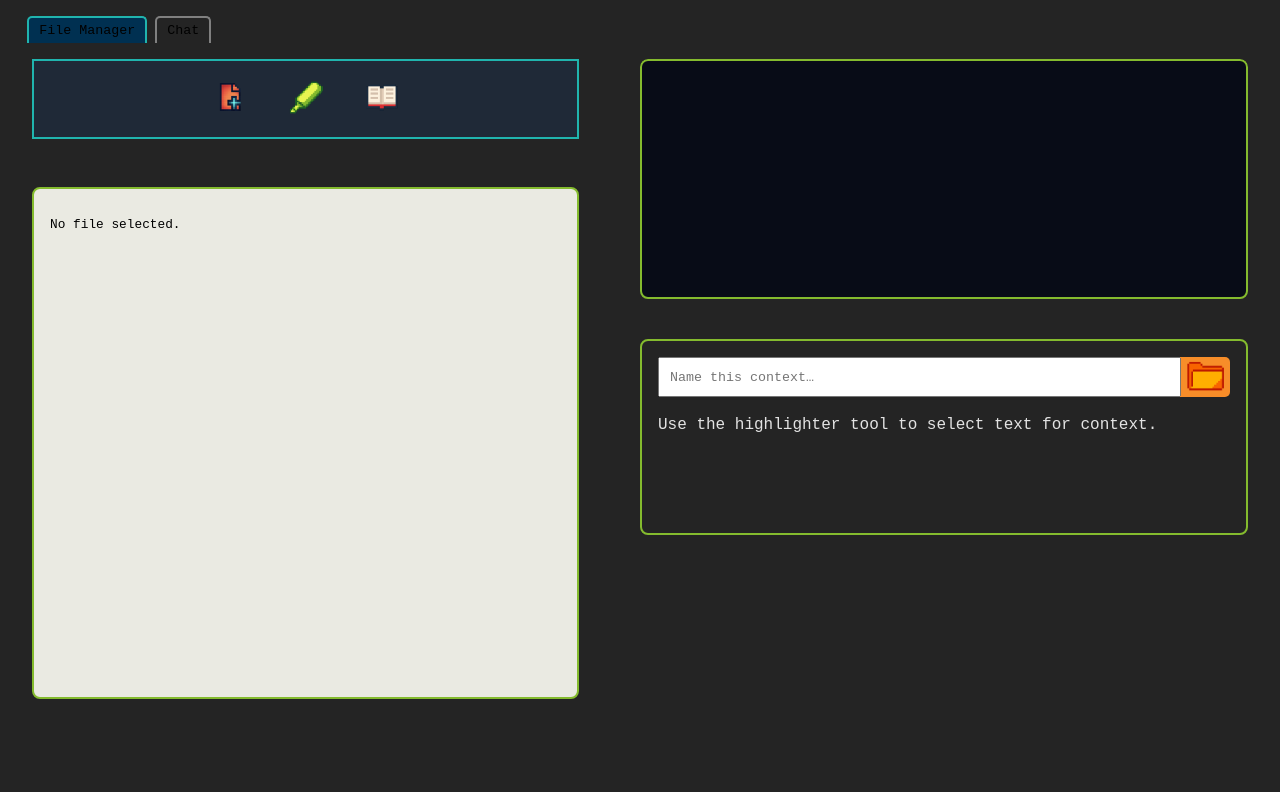
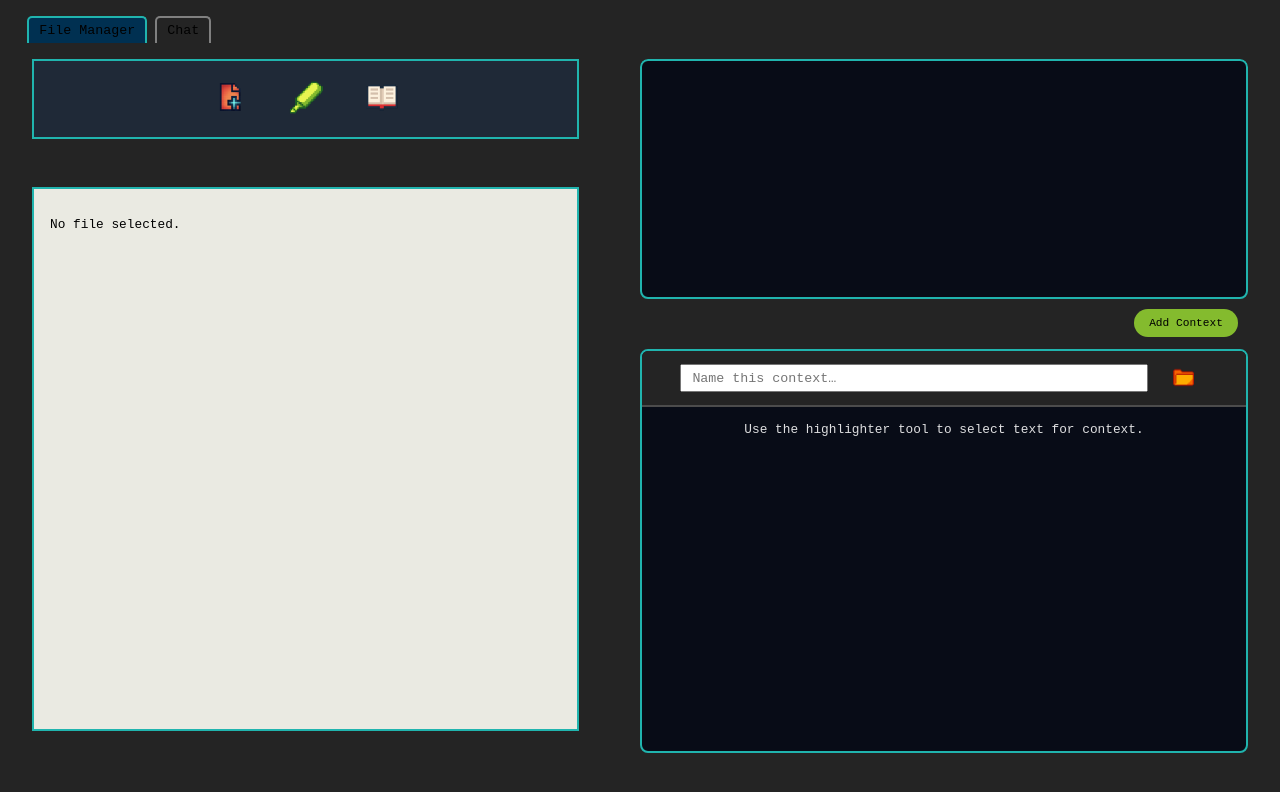
Before and after one commit to Van-Ma/unRead, a React (Vite) app in the folder contextManager/: page / in a window 1280 px wide. Both pictures are taken after a click on the button "File Manager". Shown: the top 792 px of the page. Built offline with nearby package versions, Linux system fonts and the light colour scheme.

Commit message:
sync context list between tabs, editing tool, need to refactor styles

```diff
--- a/contextManager/index.html
+++ b/contextManager/index.html
@@ -4,7 +4,7 @@
     <meta charset="UTF-8" />
     <link rel="icon" type="image/svg+xml" href="/vite.svg" />
     <meta name="viewport" content="width=device-width, initial-scale=1.0" />
-    <title>Context Manager</title>
+    <title>unRead</title>
   </head>
   <body>
     <div id="root"></div>
--- a/contextManager/main.js
+++ b/contextManager/main.js
@@ -13,7 +13,7 @@ function createWindow() {
   mainWindow = new BrowserWindow({
     width: 1200,
     height: 800,
-    minWidth: 500,
+    minWidth: 600,
     minHeight: 500,
     webPreferences: {
       preload: path.join(__dirname, "preload.js"),
--- a/contextManager/src/App.jsx
+++ b/contextManager/src/App.jsx
@@ -6,6 +6,7 @@ import './styles/App.scss';
 export default function App() {
   const [activeTab, setActiveTab] = useState("chat");
   const [folders, setFolders] = useState([]);
+  const [activeFolderId, setActiveFolderId] = useState(null);
 
   return (
     <div className="app-container">
@@ -22,17 +23,31 @@ export default function App() {
         >
           Chat
         </button>
-
       </nav>
 
       <div className="tab-content">
+        {/* File Manager */}
         <div style={{ display: activeTab === "files" ? "block" : "none" }}>
-          <FileManager folders={folders} setFolders={setFolders} activeTab={activeTab} />
-        </div>
-        <div style={{ display: activeTab === "chat" ? "block" : "none" }}>
-          <ChatManager folders={folders} activeTab={activeTab} />
+          <FileManager
+            folders={folders}
+            setFolders={setFolders}
+            activeTab={activeTab}
+            activeFolderId={activeFolderId}
+            setActiveFolderId={setActiveFolderId}
+          />
         </div>
 
+        {/* Chat Manager */}
+        <div style={{ display: activeTab === "chat" ? "block" : "none" }}>
+          <ChatManager
+            folders={folders}
+            setFolders={setFolders}
+            activeTab={activeTab}
+            setActiveTab={setActiveTab}
+            activeFolderId={activeFolderId}
+            setActiveFolderId={setActiveFolderId}
+          />
+        </div>
       </div>
     </div>
   );
--- a/contextManager/src/components/ChatManager.jsx
+++ b/contextManager/src/components/ChatManager.jsx
@@ -1,19 +1,25 @@
-import { useState } from "react";
+import { useState, useEffect } from "react";
 import '../styles/chatmanager.scss';
-import '../styles/filemanager.scss';
 import ContextManager from './ContextManager';
 
-export default function ChatManager({ folders, activeTab }) {
+export default function ChatManager({
+  folders,
+  setFolders,
+  setActiveTab,
+  activeFolderId,
+  setActiveFolderId
+}) {
   const [input, setInput] = useState("");
   const [messages, setMessages] = useState([]);
   const [loading, setLoading] = useState(false);
+  const [selectedSnippets, setSelectedSnippets] = useState([]);
 
   // send message
   const sendMessage = async () => {
     if (!input.trim() || loading) return;
 
     const userMessage = { role: "user", content: input };
-    setMessages((prev) => [...prev, userMessage]);
+    setMessages(prev => [...prev, userMessage]);
     setInput("");
     setLoading(true);
 
@@ -25,24 +31,41 @@ export default function ChatManager({ folders, activeTab }) {
       });
 
       const data = await res.json();
-
-      const botMessage = {
-        role: "assistant",
-        content: data.response || "No response from model.",
-      };
-
-      setMessages((prev) => [...prev, botMessage]);
-    } catch (err) {
-      setMessages((prev) => [
-        ...prev,
-        { role: "assistant", content: "⚠️ Error connecting to server." },
-      ]);
+      setMessages(prev => [...prev, { role: "assistant", content: data.response || "No response from model." }]);
+    } catch {
+      setMessages(prev => [...prev, { role: "assistant", content: "⚠️ Error connecting to server." }]);
     } finally {
       setLoading(false);
     }
   };
 
-  // enter key to send
+  // folder selection
+ const handleFolderClick = (snippets, folderId) => {
+
+  if (folderId === activeFolderId) {
+    setActiveFolderId(null);
+    setSelectedSnippets([]);
+    return;
+  }
+  setActiveFolderId(folderId);
+};
+
+  // switch to file tab and set active folder centrally
+  const handleEditFolder = (folderId) => {
+    setActiveFolderId(folderId);
+    setActiveTab("files");
+  };
+
+  // delete folder
+  const handleDeleteFolder = (folderId) => {
+    setFolders(prev => prev.filter(f => f.id !== folderId));
+    if (activeFolderId === folderId) {
+      setActiveFolderId(null);
+      setSelectedSnippets([]);
+    }
+  };
+
+  // enter key to send message
   const handleKeyDown = (e) => {
     if (e.key === "Enter" && !e.shiftKey) {
       e.preventDefault();
@@ -50,25 +73,28 @@ export default function ChatManager({ folders, activeTab }) {
     }
   };
 
+// sync selected text
+  useEffect(() => {
+  if (activeFolderId !== null) {
+    const folder = folders.find(f => f.id === activeFolderId);
+    setSelectedSnippets(folder?.snippets || []);
+  } else {
+    setSelectedSnippets([]);
+  }
+}, [activeFolderId, folders]);
+
   return (
     <div className="chat-page">
       <div className="chat-container">
-        {/* chat box */}
+        {/* chat messages */}
         <div className="chat-box">
           {messages.map((msg, i) => (
-            <div
-              key={i}
-              className={`message ${msg.role}`}
-            >
-              {msg.content}
-            </div>
+            <div key={i} className={`message ${msg.role}`}>{msg.content}</div>
           ))}
-          {loading && (
-            <div className="message assistant">Thinking…</div>
-          )}
+          {loading && <div className="message assistant">Thinking…</div>}
         </div>
 
-        {/* prompt input box */}
+        {/* input box */}
         <textarea
           value={input}
           onChange={(e) => setInput(e.target.value)}
@@ -78,18 +104,31 @@ export default function ChatManager({ folders, activeTab }) {
         />
 
         {/* send button */}
-        <button
-          onClick={sendMessage}
-          disabled={loading}
-          className="chat-button"
-        >
+        <button onClick={sendMessage} disabled={loading} className="chat-button">
           {loading ? "Sending…" : "Send"}
         </button>
       </div>
+
+      {/* context manager */}
       <div className="context-viewer">
-        <ContextManager folders={folders} activeTab={activeTab} />
+        <ContextManager
+          folders={folders}
+          activeTab="chat"
+          activeFolderId={activeFolderId}
+          onFolderClick={handleFolderClick}
+          onDeleteFolder={handleDeleteFolder}
+          onEditFolder={handleEditFolder}
+
+        />
+
+        {/* context */}
+        <div className="selected-context">
+          {selectedSnippets.map((snippet, idx) => (
+            <div key={idx} className="chat-context">{snippet}</div>
+          ))}
+        </div>
+
       </div>
     </div>
-
   );
 }
--- a/contextManager/src/components/ContextManager.jsx
+++ b/contextManager/src/components/ContextManager.jsx
@@ -1,18 +1,68 @@
-export default function ContextManager({ folders, activeTab }) {
+export default function ContextManager({
+  folders,
+  activeTab,
+  onFolderClick,
+  activeFolderId,
+  onDeleteFolder,
+  onEditFolder,
+  onAddContext,
+}) {
+  const className = activeTab === "chat" ? "chat-grid" : "folder-grid";
 
-  const className =
-    activeTab === "chat" ? "chat-grid" : "folder-grid";
+  const handleClick = (folder) => {
+  if (!onFolderClick) return;
+
+  if (folder.id === activeFolderId) {
+    onFolderClick(null, null, null);
+  } else {
+    onFolderClick(folder.snippets, folder.id, folder.filePath);
+  }
+};
 
   return (
+    <>
       <div className={className}>
         {folders.map((folder) => (
           <div key={folder.id} className="folder-wrapper">
-          <div className="folder">
+            <div
+              className={`folder ${folder.id === activeFolderId ? "active-folder" : ""}`}
+              onClick={() => handleClick(folder)}
+            >
               <img src="/workspace/folder.png" alt="folder" />
               <span className="folder-name">{folder.name}</span>
             </div>
           </div>
         ))}
       </div>
+
+      <div className="folder-buttons">
+        {activeTab === "files" && onAddContext && (
+          <button
+            className="folder-controls-btn"
+            onClick={onAddContext}
+          >
+            Add Context
+          </button>
+        )}
+
+        {activeTab === "chat" && onEditFolder && activeFolderId !== null && (
+          <button
+            className="folder-controls-btn"
+            onClick={() => onEditFolder(activeFolderId)}
+          >
+            Edit
+          </button>
+        )}
+
+        {onDeleteFolder && activeFolderId !== null && (
+          <button
+            className="folder-controls-btn"
+            onClick={() => onDeleteFolder(activeFolderId)}
+          >
+            Delete
+          </button>
+        )}
+      </div>
+    </>
   );
 }
--- a/contextManager/src/components/FileManager.jsx
+++ b/contextManager/src/components/FileManager.jsx
@@ -1,32 +1,56 @@
-import { useState } from "react";
+import { useEffect, useState } from "react";
 import ContextManager from "./ContextManager";
 import '../styles/filemanager.scss';
 
-export default function FileManager({ folders, setFolders }) {
+export default function FileManager({
+  folders,
+  setFolders,
+  activeFolderId,
+  setActiveFolderId
+}) {
   const [files, setFiles] = useState([]);
   const [activeFile, setActiveFile] = useState(null);
   const [activeTool, setActiveTool] = useState(null);
   const [contextName, setContextName] = useState("");
   const [selectedContexts, setSelectedContexts] = useState([]);
 
-  // add file
+  // sync active folder
+  useEffect(() => {
+    if (activeFolderId !== null) {
+      const folder = folders.find(f => f.id === activeFolderId);
+      if (folder) {
+        setSelectedContexts(folder.snippets || []);
+        setContextName(folder.name || "");
+        if (folder.filePath) setActiveFile(folder.filePath);
+      }
+    } else {
+      setSelectedContexts([]);
+      setContextName("");
+    }
+  }, [activeFolderId, folders]);
+
+  // file handling
   const handleAddFile = async () => {
     setActiveTool(null);
     const selectedFiles = await window.electronAPI.openFile();
-    if (selectedFiles && selectedFiles.length > 0) {
-      setFiles((prev) => {
-        const newFiles = selectedFiles.filter(
-          (f) => !prev.some((file) => file.path === f.path)
-        );
-        if (!activeFile && newFiles.length > 0) {
-          setActiveFile(newFiles[0].path);
-        }
-        return [...prev, ...newFiles];
-      });
-    }
+    if (!selectedFiles || selectedFiles.length === 0) return;
+
+    setFiles(prev => {
+      const newFiles = selectedFiles.filter(f => !prev.some(file => file.path === f.path));
+      if (!activeFile && newFiles.length > 0) setActiveFile(newFiles[0].path);
+      return [...prev, ...newFiles];
+    });
   };
 
-  // text selection for new context
+  const handleCloseFile = (pathToRemove) => {
+    setFiles(prev => {
+      const filtered = prev.filter(f => f.path !== pathToRemove);
+      if (activeFile === pathToRemove) setActiveFile(filtered.length > 0 ? filtered[0].path : null);
+      return filtered;
+    });
+  };
+
+  // highlighted context
   const handleTextSelection = () => {
     if (activeTool !== "highlight") return;
 
@@ -36,19 +60,31 @@ export default function FileManager({ folders, setFolders }) {
     const text = selection.toString().trim();
     if (!text) return;
 
-    setSelectedContexts((prev) => [...prev, text]);
+    setSelectedContexts(prev => {
+      const newContexts = [...prev, text];
+
+      // update when text added
+      if (activeFolderId !== null) {
+        setFolders(foldersPrev =>
+          foldersPrev.map(f =>
+            f.id === activeFolderId ? { ...f, snippets: newContexts } : f
+          )
+        );
+      }
+
+      return newContexts;
+    });
+
     selection.removeAllRanges();
   };
 
-  // highlight only unsaved selectedContexts
   const highlightText = (text) => {
     if (selectedContexts.length === 0) return text;
 
     let parts = [text];
-
-    selectedContexts.forEach((snippet) => {
+    selectedContexts.forEach(snippet => {
       const newParts = [];
-      parts.forEach((part) => {
+      parts.forEach(part => {
         if (typeof part === "string") {
           const split = part.split(snippet);
           split.forEach((s, i) => {
@@ -61,9 +97,7 @@ export default function FileManager({ folders, setFolders }) {
               );
             }
           });
-        } else {
-          newParts.push(part);
-        }
+        } else newParts.push(part);
       });
       parts = newParts;
     });
@@ -71,49 +105,94 @@ export default function FileManager({ folders, setFolders }) {
     return parts;
   };
 
-  // remove individual snippet from selectedContexts
   const removeContextSnippet = (indexToRemove) => {
-    setSelectedContexts((prev) => prev.filter((_, idx) => idx !== indexToRemove));
+    setSelectedContexts(prev => {
+      const newContexts = prev.filter((_, idx) => idx !== indexToRemove);
+
+      // update when removed
+      if (activeFolderId !== null) {
+        setFolders(foldersPrev =>
+          foldersPrev.map(f =>
+            f.id === activeFolderId ? { ...f, snippets: newContexts } : f
+          )
+        );
+      }
+
+      return newContexts;
+    });
   };
 
-  // create new folder and clear highlights
+  const handleAddContext = () => {
+    setActiveFolderId(null);
+    setSelectedContexts([]);
+    setContextName("");
+    setActiveTool(null);
+  };
+
+  // folder
   const createFolder = () => {
-    if (!contextName.trim() || selectedContexts.length === 0) return;
+    if (!contextName.trim() || selectedContexts.length === 0 || !activeFile) return;
 
     const newFolder = {
       id: Date.now(),
       name: contextName.trim(),
       snippets: selectedContexts,
+      filePath: activeFile
     };
 
-    setFolders((prev) => [...prev, newFolder]);
-
-    // clear all input and highlights
+    setFolders(prev => [...prev, newFolder]);
     setContextName("");
     setSelectedContexts([]);
+    setActiveFolderId(newFolder.id);
   };
 
   const handleContextSubmit = (e) => {
     if (e.key === "Enter") createFolder();
   };
 
-  // close file tab
-  const handleCloseFile = (pathToRemove) => {
-    setFiles((prev) => {
-      const filtered = prev.filter((file) => file.path !== pathToRemove);
-      if (activeFile === pathToRemove) {
-        setActiveFile(filtered.length > 0 ? filtered[0].path : null);
+  const handleFolderClick = (snippets, folderId, filePath) => {
+    if (folderId === null) {
+      setActiveFolderId(null);
+      setSelectedContexts([]);
+      setContextName("");
+      return;
+    }
+
+    setActiveFolderId(folderId);
+
+    if (filePath) {
+      const existingFile = files.find(f => f.path === filePath);
+      if (existingFile) {
+        setActiveFile(filePath);
+        setSelectedContexts(snippets || []);
+      } else {
+        window.electronAPI.readFile(filePath)
+          .then(content => {
+            setFiles(prev => [...prev, { path: filePath, content }]);
+            setActiveFile(filePath);
+            setSelectedContexts(snippets || []);
+          });
       }
-      return filtered;
-    });
+    } else {
+      setSelectedContexts(snippets || []);
+    }
   };
 
-  // toggle toolbar tools
-  const toggleTool = (toolName) => {
-    setActiveTool((prev) => (prev === toolName ? null : toolName));
+  const handleDeleteFolder = (folderId) => {
+    setFolders(prev => prev.filter(f => f.id !== folderId));
+    if (activeFolderId === folderId) {
+      setActiveFolderId(null);
+      setSelectedContexts([]);
+      setContextName("");
+    }
   };
 
-  const activeFileContent = files.find((f) => f.path === activeFile);
+  // tool selection
+  const toggleTool = (toolName) => {
+    setActiveTool(prev => prev === toolName ? null : toolName);
+  };
+
+  const activeFileContent = files.find(f => f.path === activeFile);
 
   return (
     <div className="file-page">
@@ -139,7 +218,7 @@ export default function FileManager({ folders, setFolders }) {
 
         {/* tabs */}
         <div className="file-tabs">
-          {files.map((file) => {
+          {files.map(file => {
             const fileName = file.path.split(/[/\\]/).pop();
             return (
               <div
@@ -167,40 +246,50 @@ export default function FileManager({ folders, setFolders }) {
         </div>
       </div>
 
-      {/* context creation */}
+      {/* context manager */}
       <div className="context-creation">
         <div className="context-manager">
-          <ContextManager folders={folders} />
+          <ContextManager
+            folders={folders}
+            activeTab="files"
+            activeFolderId={activeFolderId}
+            onFolderClick={handleFolderClick}
+            onDeleteFolder={handleDeleteFolder}
+            onAddContext={handleAddContext}
+          />
 
+          {/* context */}
           <div className="context-content">
             <div className="context-directory">
               <input
                 type="text"
                 placeholder="Name this context…"
                 value={contextName}
-                onChange={(e) => setContextName(e.target.value)}
+                onChange={e => setContextName(e.target.value)}
+                onBlur={() => {
+                  if (activeFolderId !== null) {
+                    setFolders(prev =>
+                      prev.map(f =>
+                        f.id === activeFolderId ? { ...f, name: contextName } : f
+                      )
+                    );
+                  }
+                }}
                 onKeyDown={handleContextSubmit}
               />
-              <button onClick={createFolder}>
+              <button onClick={() => { if (!activeFolderId) createFolder(); }}>
                 <img src="/workspace/folder.png" alt="context" />
               </button>
             </div>
 
             <div className="selected-text">
               {selectedContexts.length === 0 ? (
-                <p className="empty-context">
-                  Use the highlighter tool to select text for context.
-                </p>
+                <p className="empty-context">Use the highlighter tool to select text for context.</p>
               ) : (
                 selectedContexts.map((text, idx) => (
                   <div key={idx} className="context-snippet">
                     <span>{text}</span>
-                    <button
-                      className="close-snippet"
-                      onClick={() => removeContextSnippet(idx)}
-                    >
-                      ×
-                    </button>
+                    <button className="close-snippet" onClick={() => removeContextSnippet(idx)}>×</button>
                   </div>
                 ))
               )}
--- a/contextManager/src/styles/filemanager.scss
+++ b/contextManager/src/styles/filemanager.scss
@@ -19,7 +19,7 @@ $interactive-color: #84BB2E;
 .file-manager {
   display: flex;
   flex-direction: column;
-  height: 80vh;
+  height: 90vh;
   width: 45%;
   border-radius: 8px;
   gap: 2vh;
@@ -28,8 +28,7 @@ $interactive-color: #84BB2E;
 
 .file-editor {
   height: 68vh;
-  border: 2px solid $interactive-color;
-  border-radius: 8px;
+  border: 2px solid $accent-color;
   padding: 10px 1rem;
   box-sizing: border-box;
   overflow-y: auto;
@@ -141,71 +140,91 @@ $interactive-color: #84BB2E;
   }
 }
 
+.selected-text {
+  padding: 0 1.5rem;
+  font-size: 0.8rem;
+}
+
 //----------------------------------------- context creator
 .context-creation {
   height: auto;
   width: 50%;
   border-radius: 8px;
   box-sizing: border-box;
-  overflow-y: auto;
-}
-
-.context-content {
-  padding: 1rem;
-  border: 2px solid $interactive-color;
-  border-radius: 8px;
-  margin-top: 5vh;
-  padding-bottom: 10vh;
+  overflow-y: hidden;
 }
 
 .context-manager {
   width: 100%;
   padding: 0px;
   box-sizing: border-box;
-  height: 80vh;
+  height: 90vh;
+}
+
+.context-content {
+  border: 2px solid $accent-color;
+  border-radius: 8px;
+  margin-top: 1.5vh;
+  height: 50vh;
+  overflow-y: auto;
+  display: flex;
+  flex-direction: column;
+  align-items: center;
+  background: #080c17;
+  overflow-x: hidden;
 }
 
 .context-directory {
+  position: sticky;
+  top: 0;
+  z-index: 10;
+  width: 100%;
+  margin: 0 auto;
   display: flex;
-  align-items: stretch;
-  width: 100%;
-  height: 5vh;
-  background-color: #F78D29;
-  border-radius: 5px;
+  align-items: center;
+  gap: 0.75rem;
+  height: 7vh;
+  padding: 1rem 3vw;
+  box-sizing: border-box;
+  background-color: #242424;
+  border-bottom: 2px solid rgb(76, 76, 76);
 
   input {
     flex: 1;
     height: 100%;
+    padding: 12px;
+    padding-left: 10px;
     box-sizing: border-box;
-    padding-left: 10px;
-    min-width: 0;
     font-family: monospace;
   }
 
   button {
+    flex: 0 0 48px;
     height: 100%;
-    min-height: 0;
-    min-width: 0;
     display: flex;
     align-items: center;
     justify-content: center;
     background: none;
     border: none;
-  }
+    padding: 0;
 
-  img {
-    max-height: 100%;
-    width: auto;
-    display: block;
+    img {
+      height: 100%;
+      width: auto;
+      object-fit: contain;
+      display: block;
+    }
   }
 }
 
+
 .context-snippet {
-  position: relative;
-  padding: 2rem;
-  background-color: rgb(63, 63, 63);
-  border: 2px solid $accent-color;
-  margin-top: 5vh;
+    position: relative;
+    padding: 1rem 2rem;
+    background-color: rgb(36, 36, 36);
+    border-radius: 4px;
+    overflow-wrap: break-word;
+    margin: 2vh 5px;
 
   span {
     flex: 1;
@@ -224,37 +243,17 @@ $interactive-color: #84BB2E;
   }
 }
 
-.context-viewer {
-  width: 40%;
-  border: 2px solid $interactive-color;
-  box-sizing: border-box;
-  height: 80vh;
-  border-radius: 8px;
-}
-
 .folder-grid {
   display: grid;
   grid-template-columns: repeat(auto-fill, minmax(50px, 1fr));
   background: #080c17;
   box-sizing: border-box;
   gap: 20px;
-  padding: 1rem;
-  border: 2px solid $interactive-color;
+  padding: 1.5rem;
+  border: 2px solid $accent-color;
   border-radius: 8px;
   height: 30vh;
   overflow-y: auto;
-}
-
-.chat-grid {
-  display: grid;
-  grid-template-columns: repeat(auto-fill, minmax(50px, 1fr));
-  gap: 20px;
-  background: #080c17;
-  box-sizing: border-box;
-  padding: 1rem;
-  height: 100%;
-  overflow-y: auto;
-  border-radius: 8px;
 }
 
 .folder-wrapper {
@@ -268,13 +267,15 @@ $interactive-color: #84BB2E;
 .folder {
   @include flex-center;
   flex-direction: column;
-  width: 50px;
-  height: 50px;
+  width: 60px;
+  height: 60px;
   padding: 5px;
   cursor: pointer;
   border-radius: 5px;
   background-color: $primary-color;
   text-align: center;
+
+  box-sizing: border-box;
 
   img {
     width: 25px;
@@ -285,6 +286,35 @@ $interactive-color: #84BB2E;
   .folder-name {
     font-size: 0.7rem;
     color: white;
-    word-break: break-word;
+    text-overflow: ellipsis;
+    white-space: nowrap;
+    overflow: hidden;
+    width: 100%;
   }
 }
+
+.active-folder {
+  border: 2px solid #DE2E35;
+  border-radius: 6px;
+  box-sizing: border-box;
+}
+
+
+.folder-buttons {
+  display: flex;
+  justify-content: flex-end;
+  gap: 0px;
+  margin-top: 10px;
+}
+
+.folder-controls-btn {
+  @include flex-center;
+  background-color: $interactive-color;
+  color: black;
+  border: none;
+  padding: 8px 15px;
+  border-radius: 25px;
+  font-size: 0.7rem;
+  margin-right: 10px;
+  cursor: pointer;
+}
```
Also changed, not shown: contextManager/src/styles/chatmanager.scss (+51 -1 lines), contextManager/public/workspace/addfolder.png. Lines whose indentation alone changed are shown as unchanged.
